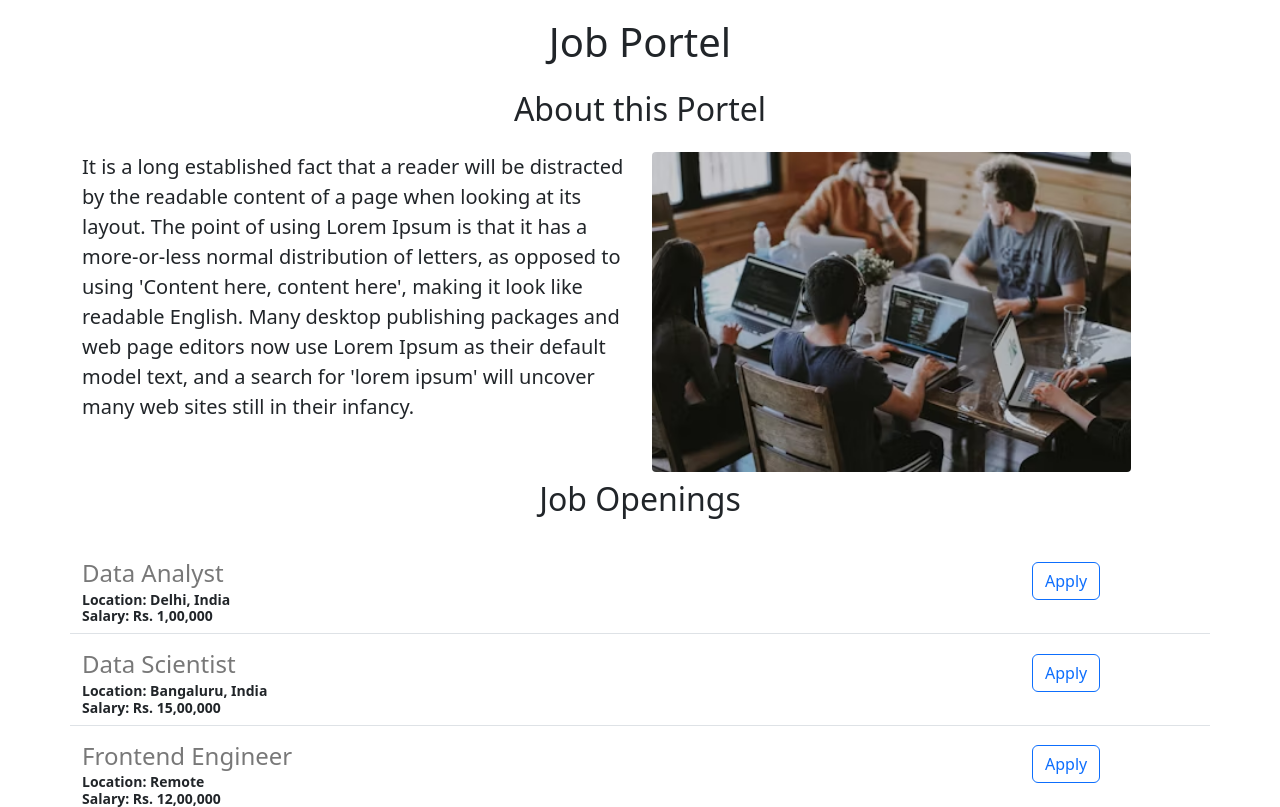
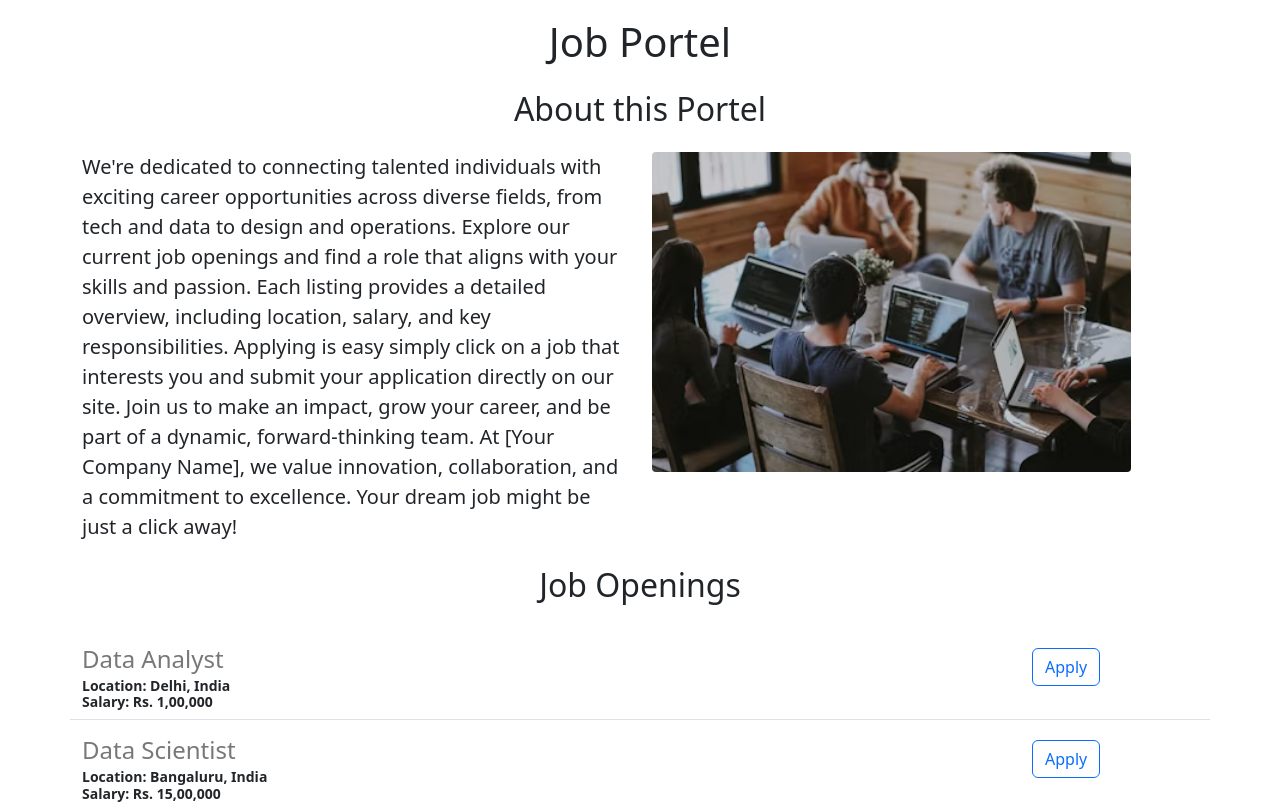
Before and after one commit to Danish1092/Careers_website, a Flask app: page / in a window 1280 px wide. Shown: the part 420-1227 px from the top of the page. Run offline with Flask 3, Linux system fonts and the light colour scheme.

Commit message:
Made some changes

```diff
--- a/templates/home.html
+++ b/templates/home.html
@@ -22,7 +22,7 @@
         <h2 class="text-center mt-2 mb-4">About this Portel</h2>
         <div class="row" style="margin-bottom:16px">
         <div class="col-md-6">
-        <p class="lead">It is a long established fact that a reader will be distracted by the readable content of a page when looking at its layout. The point of using Lorem Ipsum is that it has a more-or-less normal distribution of letters, as opposed to using 'Content here, content here', making it look like readable English. Many desktop publishing packages and web page editors now use Lorem Ipsum as their default model text, and a search for 'lorem ipsum' will uncover many web sites still in their infancy.</p>
+        <p class="lead">We're dedicated to connecting talented individuals with exciting career opportunities across diverse fields, from tech and data to design and operations. Explore our current job openings and find a role that aligns with your skills and passion. Each listing provides a detailed overview, including location, salary, and key responsibilities. Applying is easy  simply click on a job that interests you and submit your application directly on our site. Join us to make an impact, grow your career, and be part of a dynamic, forward-thinking team. At [Your Company Name], we value innovation, collaboration, and a commitment to excellence. Your dream job might be just a click away! </p>
         </div>
         <div class="d-none d-md-block col-md-6">
             <img src="/static/people.avif" style="height:320px; border-radius:4px; ">
```
